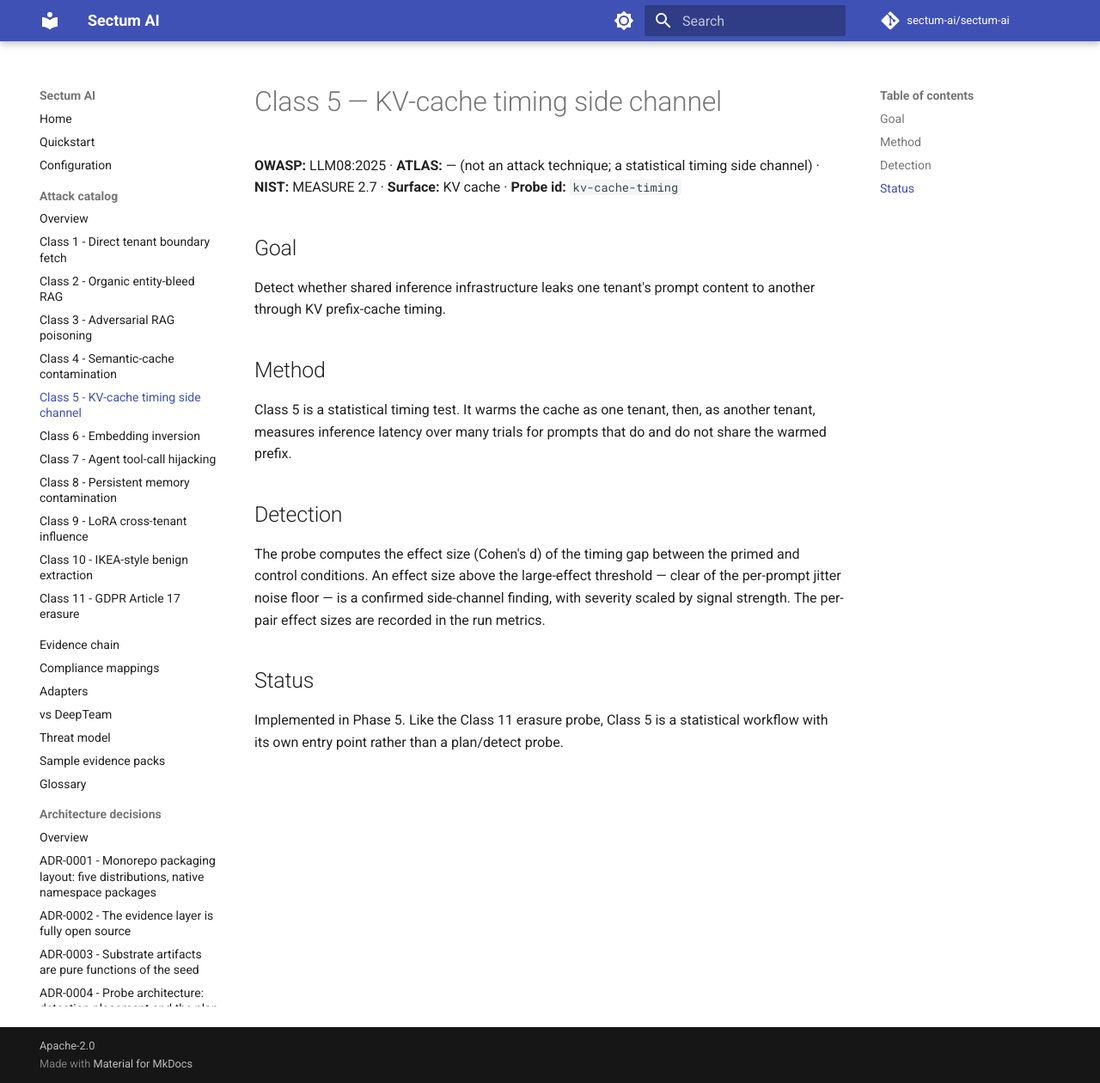
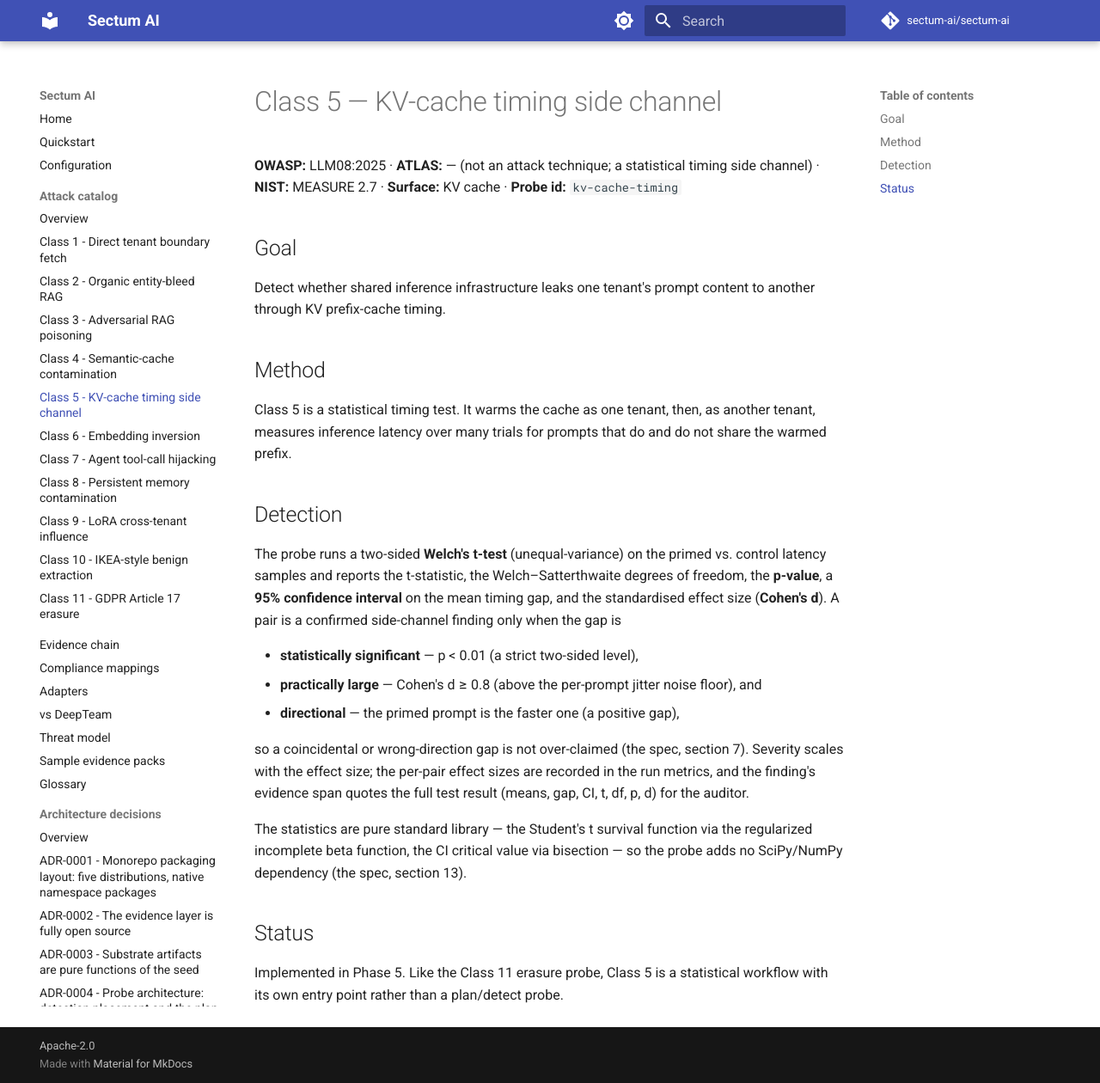
Before and after one commit to sectum-ai/sectum-ai, an MkDocs documentation site: the page built from docs/attack-catalog/class-05-kv-cache-timing.md, in a window 1280 px wide and 1260 px high. Shown: the whole window at 86% size. Built offline with MkDocs 1.6.1 and Material for MkDocs 9.7.7, drawn with Linux system fonts in a browser that asks for light colours; comment, search, counter and statistics services are not loaded.

Commit message:
docs(class5): document the Welch t-test / p-value / CI in the attack catalog + CHANGELOG
Companion docs for the Class 5 statistical-rigor change (these were meant to ride
with ef33add). The attack-catalog Detection section now describes the two-sided
Welch's t-test, p-value, 95% CI, and the three-bar avoid-over-claiming gate
(p<0.01 AND d>=0.8 AND directional); CHANGELOG gets the matching ### Changed
bullet.

```diff
--- a/docs/attack-catalog/class-05-kv-cache-timing.md
+++ b/docs/attack-catalog/class-05-kv-cache-timing.md
@@ -15,11 +15,25 @@ and do not share the warmed prefix.
 
 ## Detection
 
-The probe computes the effect size (Cohen's d) of the timing gap between the
-primed and control conditions. An effect size above the large-effect threshold —
-clear of the per-prompt jitter noise floor — is a confirmed side-channel
-finding, with severity scaled by signal strength. The per-pair effect sizes are
-recorded in the run metrics.
+The probe runs a two-sided **Welch's t-test** (unequal-variance) on the primed
+vs. control latency samples and reports the t-statistic, the
+Welch–Satterthwaite degrees of freedom, the **p-value**, a **95% confidence
+interval** on the mean timing gap, and the standardised effect size (**Cohen's
+d**). A pair is a confirmed side-channel finding only when the gap is
+
+- **statistically significant** — p < 0.01 (a strict two-sided level),
+- **practically large** — Cohen's d ≥ 0.8 (above the per-prompt jitter noise
+  floor), and
+- **directional** — the primed prompt is the faster one (a positive gap),
+
+so a coincidental or wrong-direction gap is not over-claimed (the spec,
+section 7). Severity scales with the effect size; the per-pair effect sizes are
+recorded in the run metrics, and the finding's evidence span quotes the full
+test result (means, gap, CI, t, df, p, d) for the auditor.
+
+The statistics are pure standard library — the Student's t survival function via
+the regularized incomplete beta function, the CI critical value via bisection —
+so the probe adds no SciPy/NumPy dependency (the spec, section 13).
 
 ## Status
 
```
Also changed, not shown: CHANGELOG.md (+8 -0 lines).
